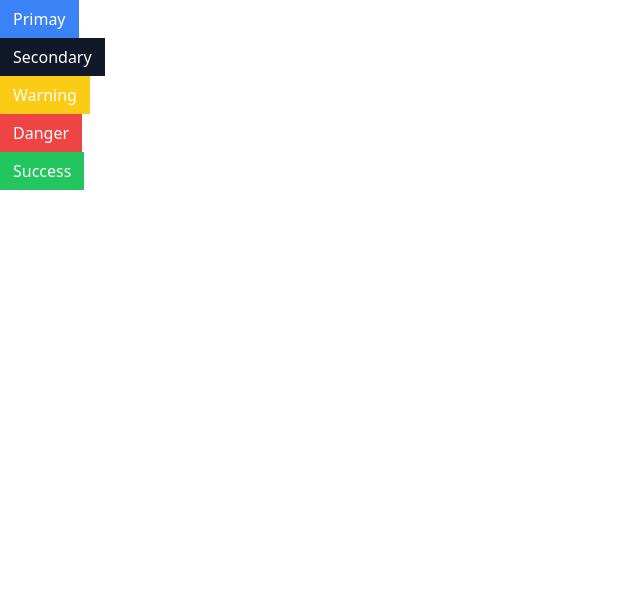
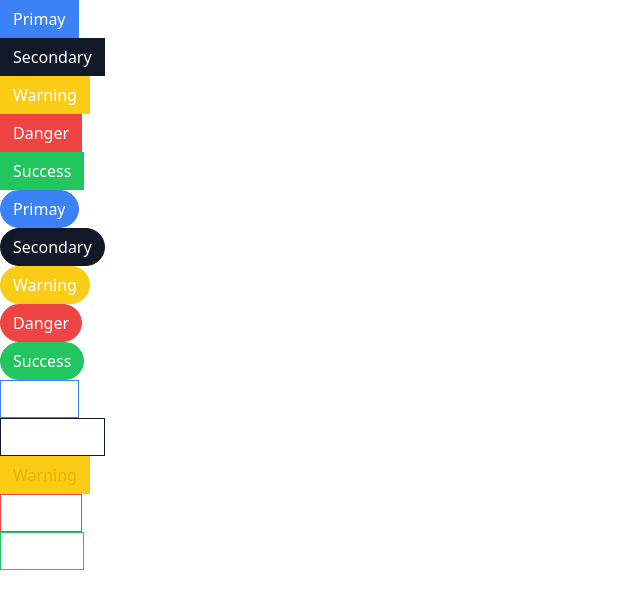
Before and after one commit to rajyotiroshan/react-redux-tutorial, a React (Create React App) app: page / in a window 1280 px wide. Shown: the top 608 px of the page, without its empty margins (0-640 px from the left). Built offline with nearby package versions, Linux system fonts and the light colour scheme.

Commit message:
outline and variations

```diff
--- a/src/App.js
+++ b/src/App.js
@@ -2,6 +2,7 @@ import Button from "./Button";
 
 export default function App() {
   return (
+    <div>
       <div>
         <div>
           <Button primary>Primay</Button>
@@ -20,5 +21,65 @@ export default function App() {
           <Button success>Success</Button>
         </div>
       </div>
+      {/**Rounded */}
+      <div>
+        <div>
+          <Button primary rounded>
+            Primay
+          </Button>
+        </div>
+        <div>
+          <Button secondary rounded>
+            Secondary
+          </Button>
+        </div>
+        <div>
+          <Button warning rounded>
+            Warning
+          </Button>
+        </div>
+        <div>
+          <Button danger rounded>
+            Danger
+          </Button>
+        </div>
+
+        <div>
+          <Button success rounded>
+            Success
+          </Button>
+        </div>
+      </div>
+
+      {/**Rounded */}
+      <div>
+        <div>
+          <Button primary outline>
+            Primay
+          </Button>
+        </div>
+        <div>
+          <Button secondary outline>
+            Secondary
+          </Button>
+        </div>
+        <div>
+          <Button warning outline>
+            Warning
+          </Button>
+        </div>
+        <div>
+          <Button danger outline>
+            Danger
+          </Button>
+        </div>
+
+        <div>
+          <Button success outline>
+            Success
+          </Button>
+        </div>
+      </div>
+    </div>
   );
 }
--- a/src/Button.js
+++ b/src/Button.js
@@ -17,7 +17,13 @@ export default function Button({
     "border-green-500 bg-green-500 text-white": success,
     "border-yellow-400 bg-yellow-400 text-white": warning,
     "border-red-500 bg-red-500 text-white": danger,
-
+    "rounded-full": rounded,
+    "bg-white": outline,
+    "text-blue-500": outline && primary,
+    "text-gray-900": outline && secondary,
+    "text-green-500": outline && success,
+    "text-yellow-500": outline && warning,
+    "text-red-500": outline && danger,
   });
 
   return <button className={classes}>{children}</button>;
```
Lines whose indentation alone changed are shown as unchanged.
